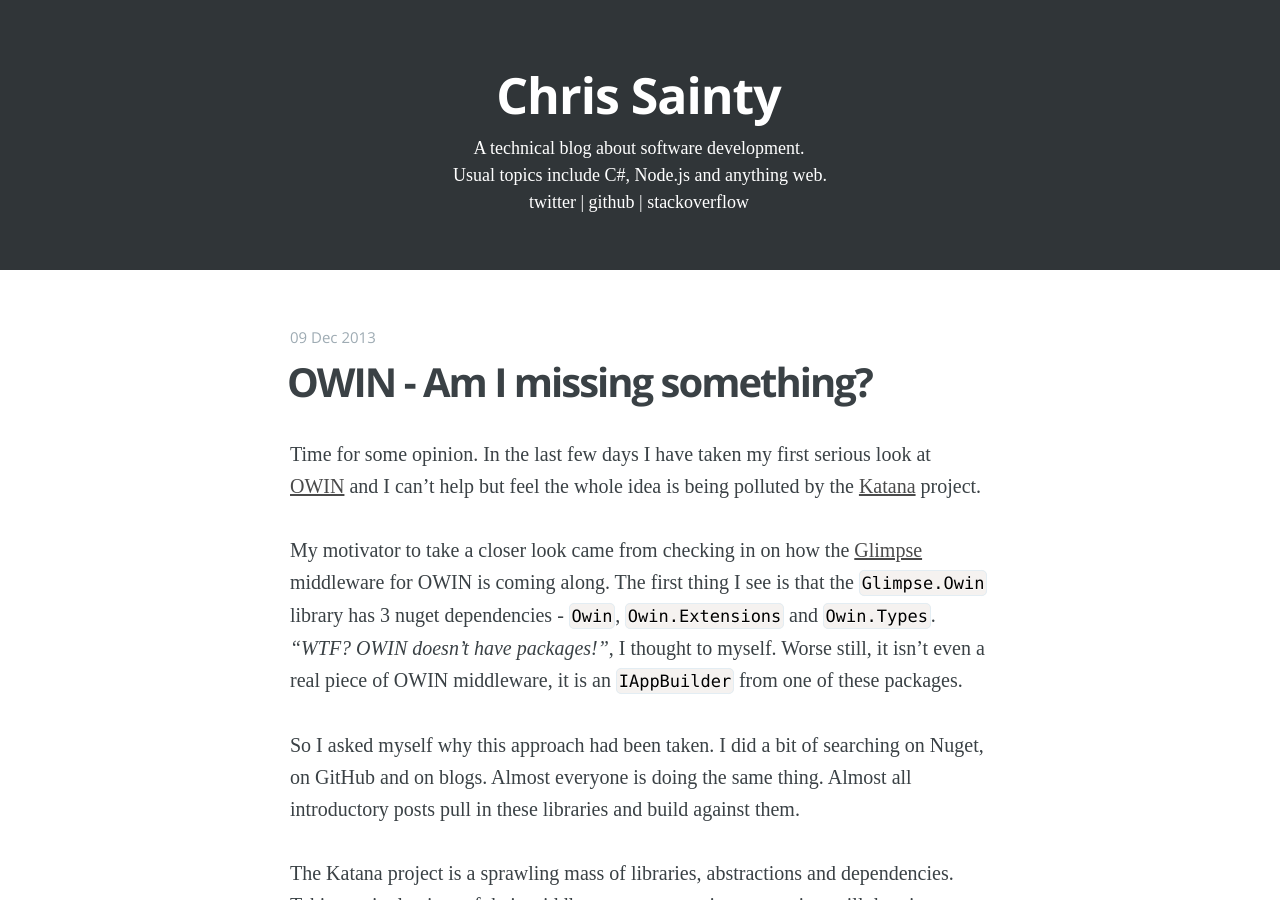
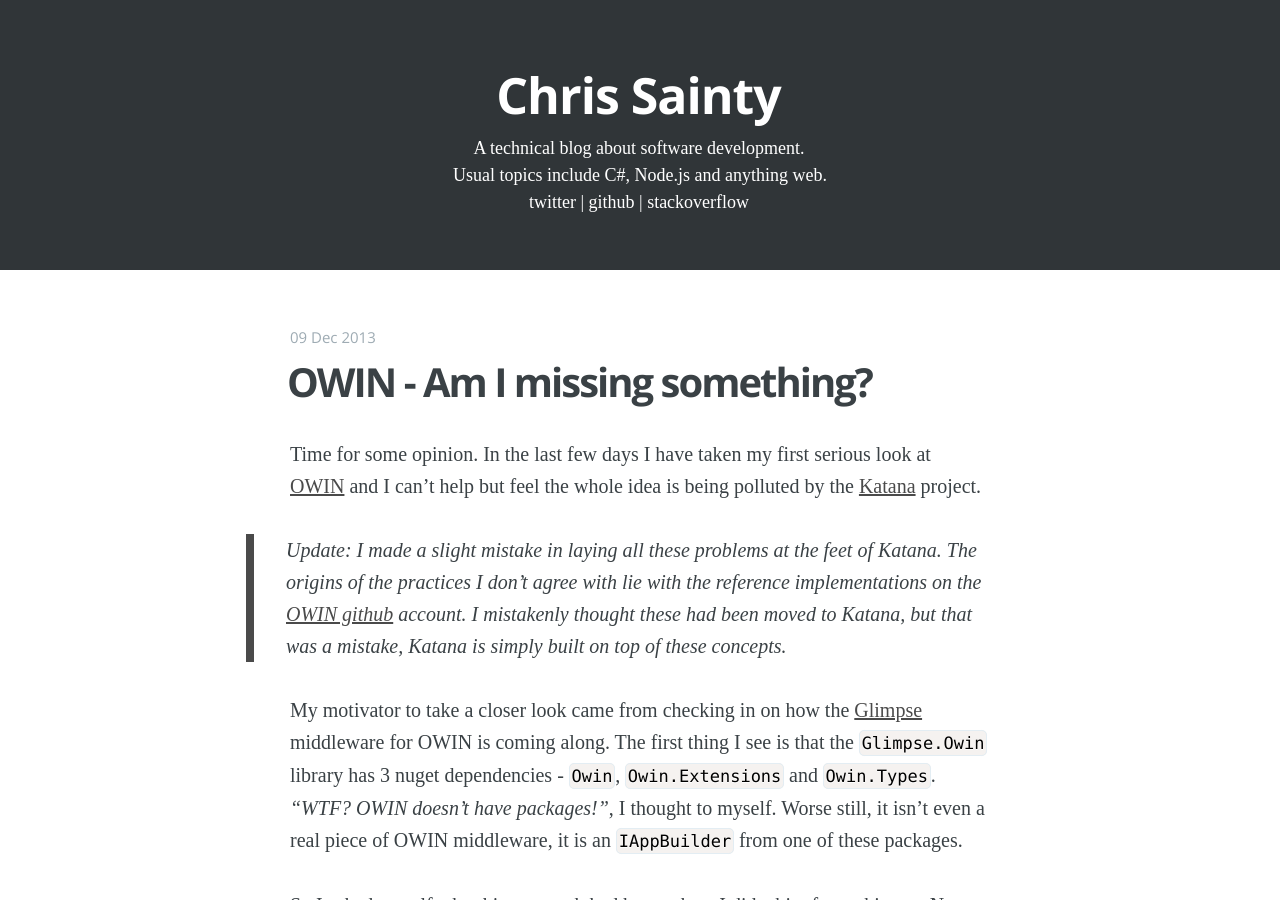
Before and after one commit to csainty/csainty.github.io, a Jekyll site: the page built from _posts/2013-12-09-owin-am-i-missing-something.md, in a window 1280 px wide and 900 px high. Built offline with Jekyll 4.4.1, drawn with Linux system fonts in a browser that asks for light colours; some web fonts are replaced; Markdown is read by kramdown in place of the engine named in the settings.

Commit message:
Added an update to the OWIN post

```diff
--- a/_posts/2013-12-09-owin-am-i-missing-something.md
+++ b/_posts/2013-12-09-owin-am-i-missing-something.md
@@ -8,6 +8,8 @@
 Time for some opinion. In the last few days I have taken my first serious look at [OWIN](http://owin.org/) and I can't help but feel the whole idea is being polluted by the [Katana](http://katanaproject.codeplex.com/) project.
 
 <!-- more -->
+
+> *Update:* I made a slight mistake in laying all these problems at the feet of Katana. The origins of the practices I don't agree with lie with the reference implementations on the [OWIN github](https://github.com/owin) account. I mistakenly thought these had been *moved* to Katana, but that was a mistake, Katana is simply built on top of these concepts.
 
 My motivator to take a closer look came from checking in on how the [Glimpse](http://getglimpse.com/) middleware for OWIN is coming along. The first thing I see is that the `Glimpse.Owin` library has 3 nuget dependencies - `Owin`, `Owin.Extensions` and `Owin.Types`. *"WTF? OWIN doesn't have packages!"*, I thought to myself. Worse still, it isn't even a real piece of OWIN middleware, it is an `IAppBuilder` from one of these packages.
 
```
